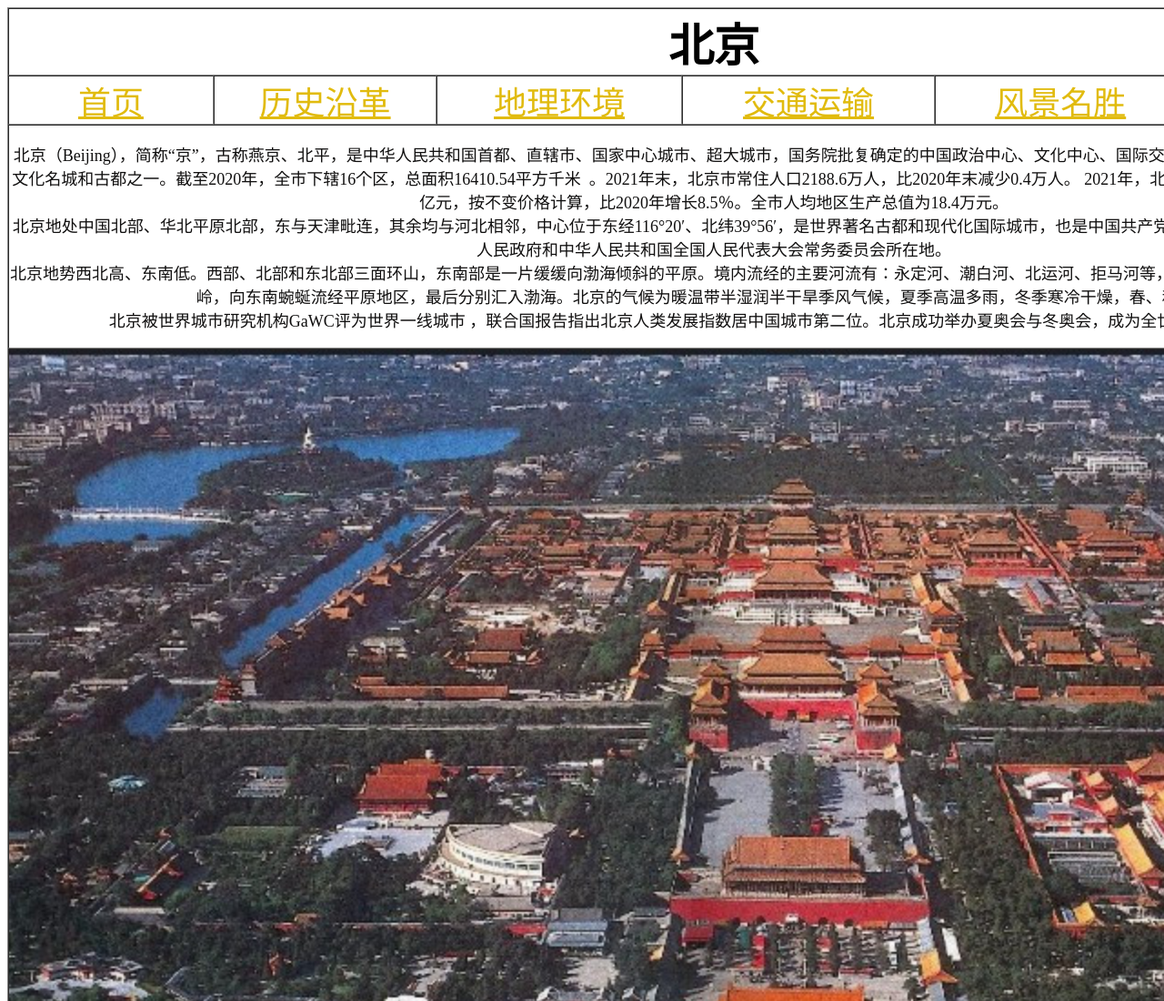
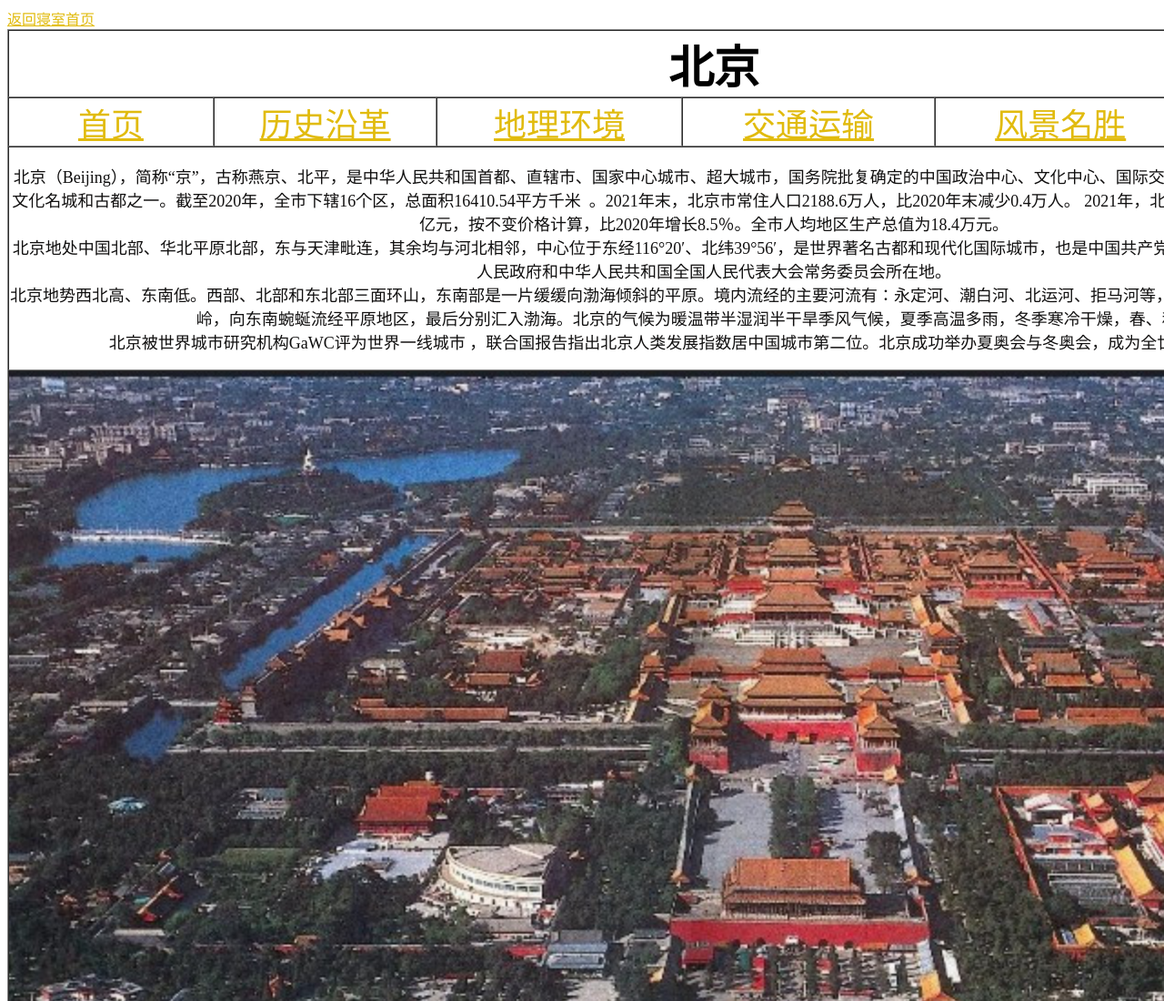
Before and after one commit to CassiusBlackX/help-ywq, a plain HTML site: page index.html in a window 1280 px wide. Shown: the top 1100 px of the page at 91% size. Drawn offline with Linux system fonts and the light colour scheme.

Commit message:
add link to go back to the dorm

```diff
--- a/index.html
+++ b/index.html
@@ -41,6 +41,7 @@ a:hover {
     <tr valign="top">
       <td height="611" colspan="6" valign="top"><img src="image/背景.jpg" width="1550" height="870" alt=""/></td>
     </tr>
+        <a href="https://cassiusblackx.github.io/fresh-man-homework-third-attempt/">返回寝室首页</a>
   </tbody>
 </table>
 </body>
```
